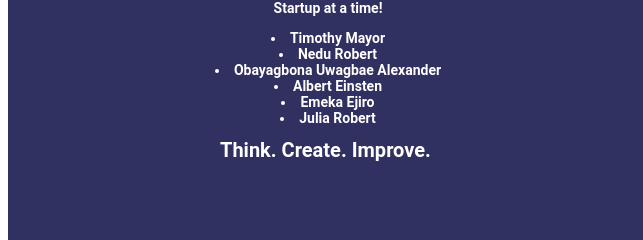
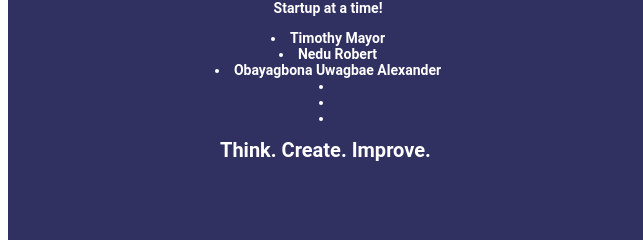
Before and after one commit to hngi/fedora, a plain HTML site: page index.html in a window 1280 px wide. Shown: the part 232-472 px from the top of the page, 0-643 px from the left. Drawn offline with Linux system fonts and the light colour scheme; a web font is replaced by a local one.

Commit message:
modified index.html

```diff
--- a/index.html
+++ b/index.html
@@ -28,9 +28,9 @@
 												<li>Timothy Mayor</li>
 												<li>Nedu Robert</li>
 												<li>Obayagbona Uwagbae Alexander</li>
-												<li>Albert Einsten</li>
-												<li>Emeka Ejiro</li>
-												<li>Julia Robert</li>
+												<li></li>
+												<li></li>
+												<li></li>
 												</br>
 											</p>
 										</span>
```
